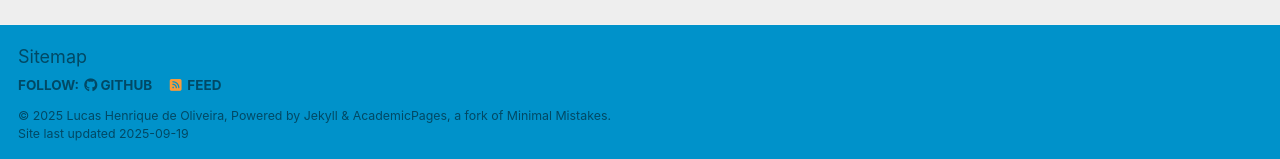
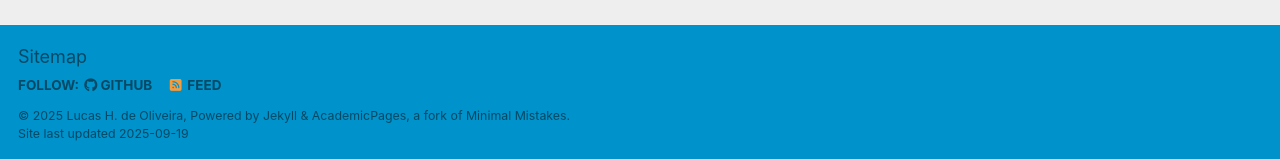
Before and after one commit to L-H-O/L-H-O.github.io, a Jekyll site: the page built from _pages/about.md, in a window 1280 px wide. Shown: the part 738-897 px from the top of the page. Built offline with Jekyll 4.4.1, drawn with Linux system fonts in a browser that asks for light colours; a script that is not in the unit is left out.

Commit message:
Update _config.yml

```diff
--- a/_config.yml
+++ b/_config.yml
@@ -11,7 +11,7 @@ locale                   : "en-US"
 site_theme               : "air" # Currently available options are "default", "air"
 title                    : "Lucas Oliveira"
 title_separator          : "-"
-name                     : &name "Lucas Henrique de Oliveira"
+name                     : &name "Lucas H. de Oliveira"
 description              : &description "Econ PhD Candidate - Econometris & Industrial Organization"   # Update this with a general description of your site, this is the default if not overridden by a page
 url                      : https://l-h-o.github.io # The base hostname & protocol for your site e.g. "https://[your GitHub username].github.io",
                                                            # or if you already have some other page hosted on Github then use "https://[your GitHub username].github.io/[Your Repo Name]"
```
